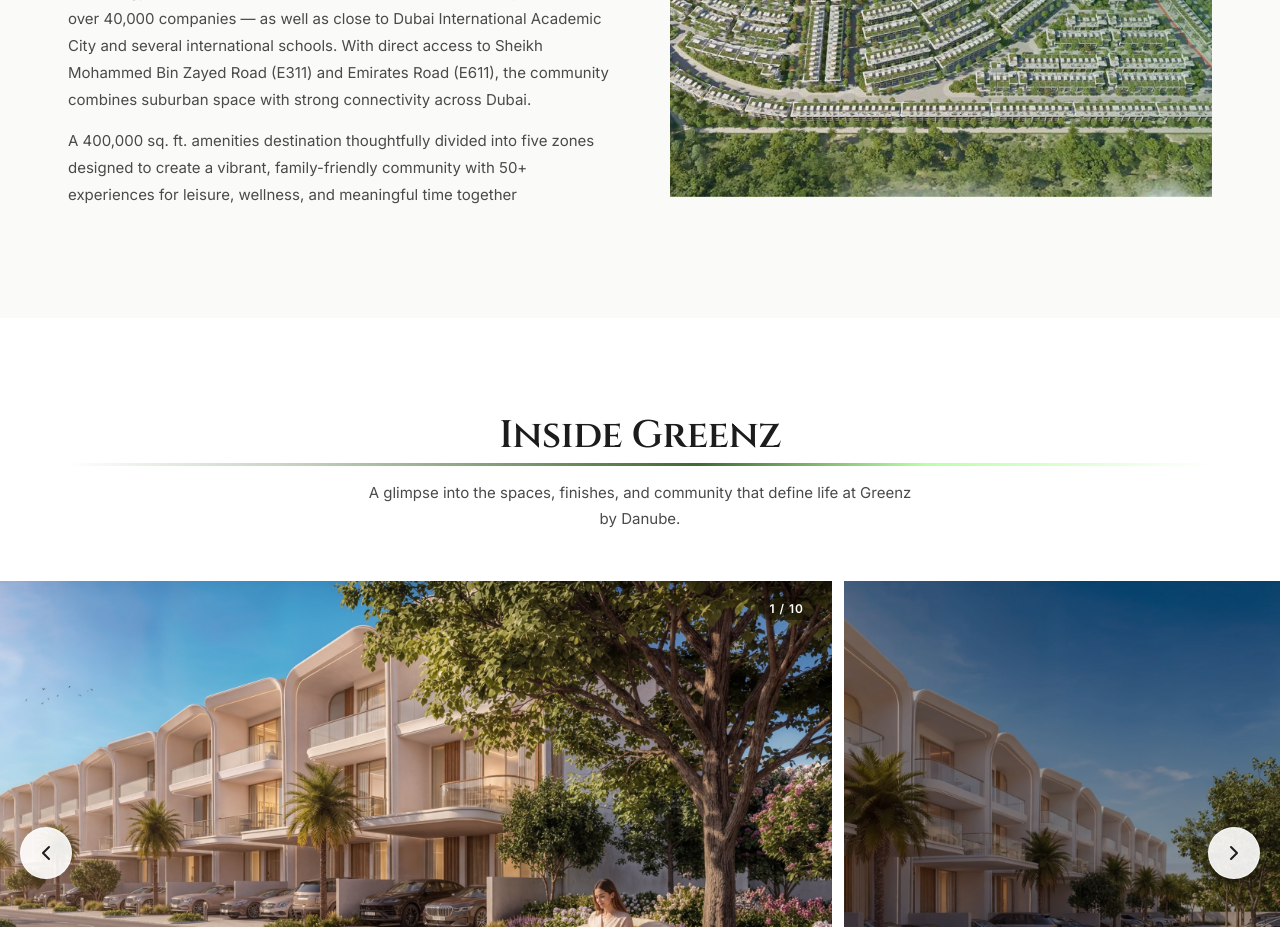
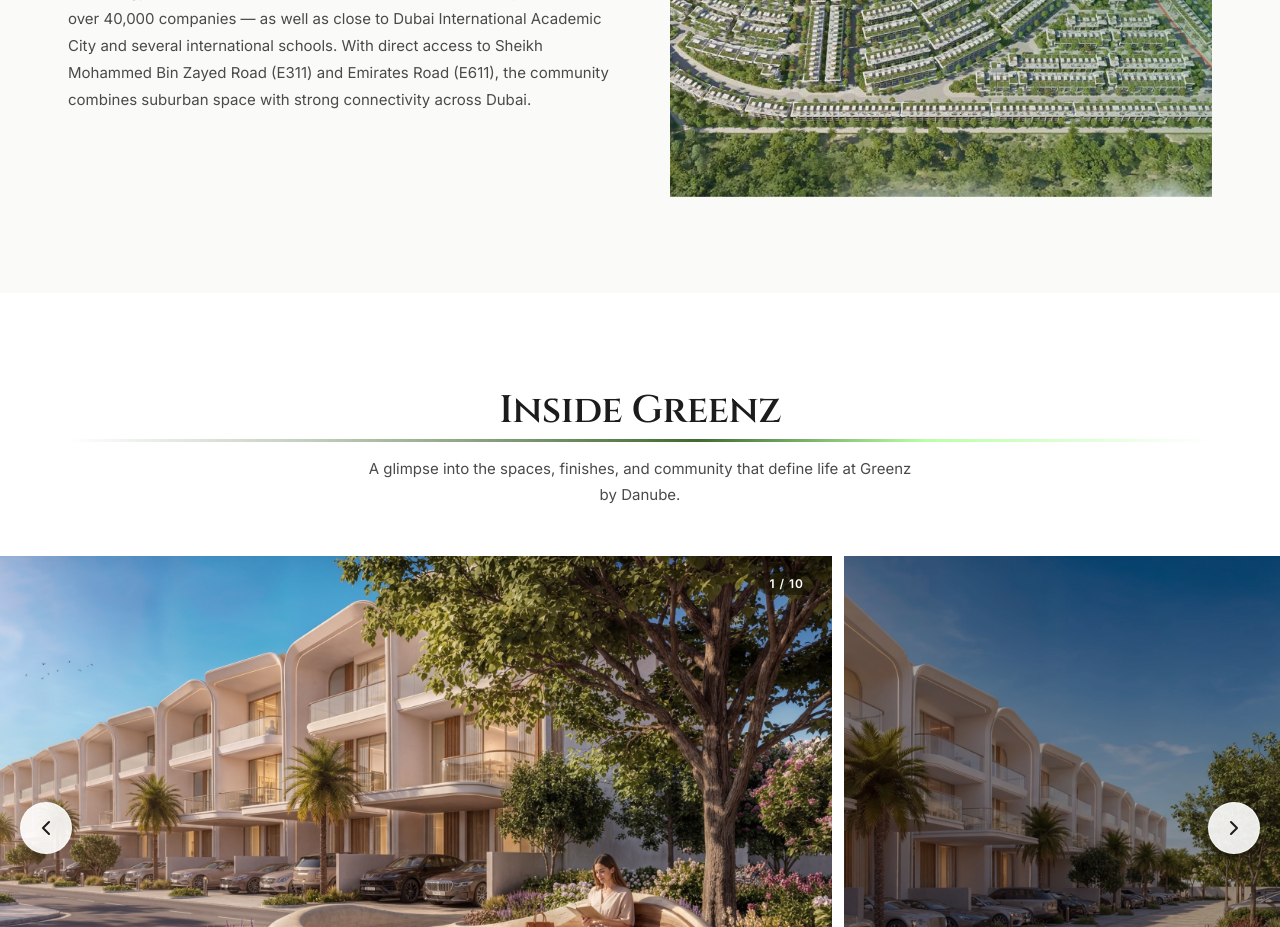
Before and after one commit to mukulvrm733/Dubai, a React (Vite) app: page / in a window 1280 px wide. Shown: the part 1560-2487 px from the top of the page. Built offline with nearby package versions, Linux system fonts and the light colour scheme.

Commit message:
Update Overview.jsx

```diff
--- a/src/components/Overview.jsx
+++ b/src/components/Overview.jsx
@@ -10,7 +10,6 @@
             </div>
             <p>GreenZ by Danube introduces the developer's first townhouse &amp; villa community in Dubai, bringing fully furnished 3–5BR homes to the Academic City area of Dubailand. The project is planned as a residential neighborhood designed for family living, with approximately 700 homes in the first phase.</p>
             <p>Its location places residents next to Dubai Silicon Oasis — a major technology district with more than 100,000 residents and entrepreneurs and over 40,000 companies — as well as close to Dubai International Academic City and several international schools. With direct access to Sheikh Mohammed Bin Zayed Road (E311) and Emirates Road (E611), the community combines suburban space with strong connectivity across Dubai.</p>
-            <p>A 400,000 sq. ft. amenities destination thoughtfully divided into five zones designed to create a vibrant, family-friendly community with 50+ experiences for leisure, wellness, and meaningful time together</p>
           </div>
 
           <div className="overview-single-img">
```
